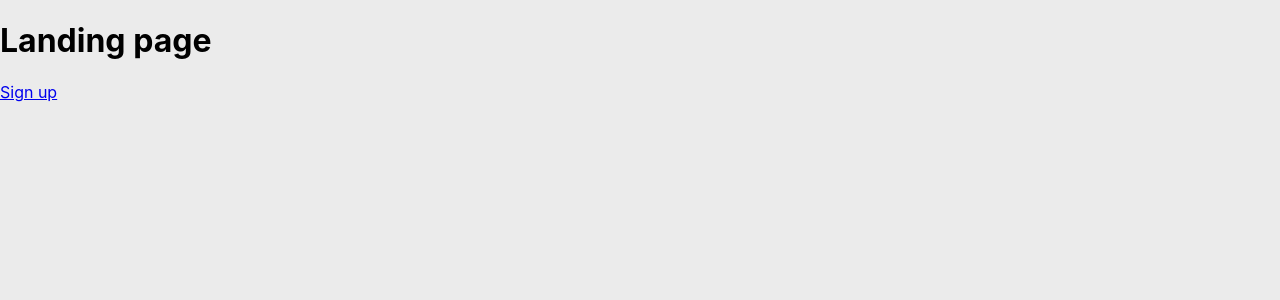
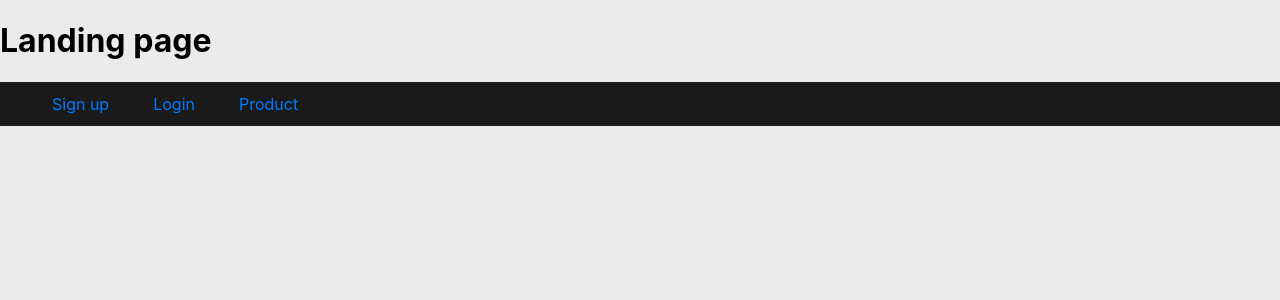
Before and after one commit to Nithya1991/bookstore, a React (Create React App) app: page / in a window 1280 px wide. Shown: the top 300 px of the page. Built offline with nearby package versions, Linux system fonts and the light colour scheme.

Commit message:
updated home js

```diff
--- a/src/pages/home.js
+++ b/src/pages/home.js
@@ -1,10 +1,20 @@
-import {Link} from 'react-router-dom';
+import { Link } from 'react-router-dom';
 
 export default function Home() {
     return (
-      <div className="home-page">
-        <h1>Landing page</h1>
-        <Link to="/signup">Sign up</Link>
-      </div>
-    )
+        <div className="home-page">
+            <h1>Landing page</h1>
+            <ul className="top-nav">
+                <li className="top-nav-item">
+                    <Link to="/signup">Sign up</Link>
+                </li>
+                <li className="top-nav-item">
+                    <Link to="/login">Login</Link>
+                </li>
+                <li className="top-nav-item">
+                    <Link to="/products">Product</Link>
+                </li>
+            </ul>
+        </div>
+    );
 }
```
